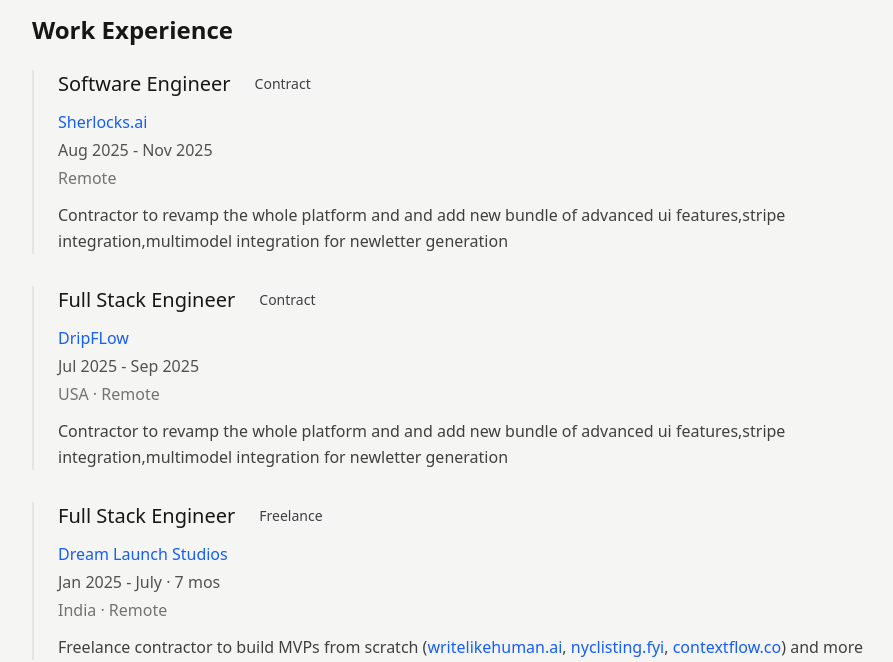
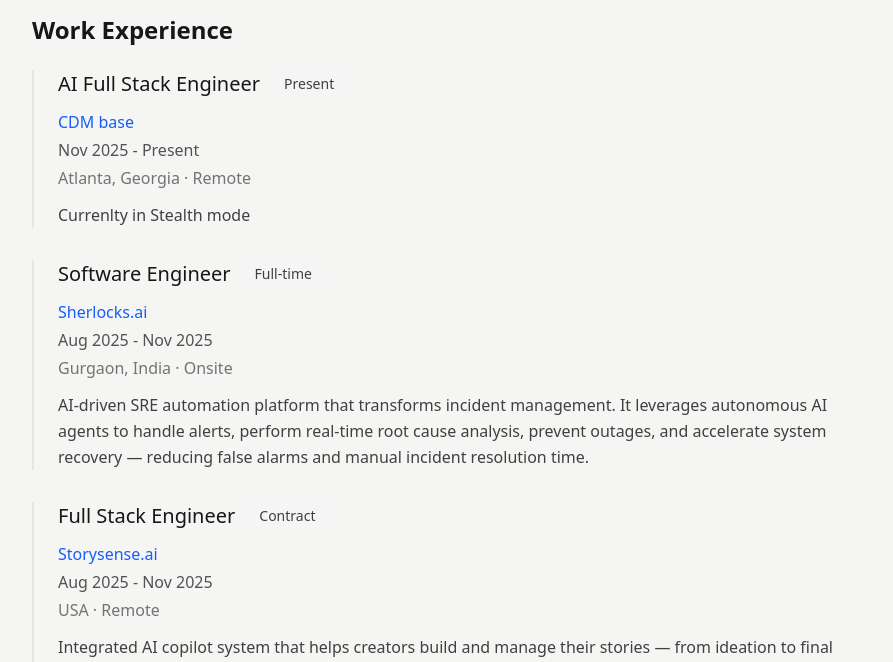
Before and after one commit to shl18/portfolio, a Next.js app: page / in a window 1280 px wide. Shown: the part 290-952 px from the top of the page, without its empty margins (184-1077 px from the left). Built offline with nearby package versions, Linux system fonts and the light colour scheme.

Commit message:
add:job details

```diff
--- a/app/page.tsx
+++ b/app/page.tsx
@@ -6,14 +6,32 @@
 
 const Home = () => {
   const workExperience = [
-      {
+    {
+      title: "AI Full Stack Engineer",
+      company: "CDM base",
+      type: "Present",
+      duration: "Nov 2025 - Present",
+      location: "Atlanta, Georgia · Remote",
+      description:
+        "Currenlty in Stealth mode",
+    },
+    {
       title: "Software Engineer",
       company: "Sherlocks.ai",
+      type: "Full-time",
+      duration: "Aug 2025 - Nov 2025",
+      location: "Gurgaon, India · Onsite",
+      description:
+        "AI-driven SRE automation platform that transforms incident management. It leverages autonomous AI agents to handle alerts, perform real-time root cause analysis, prevent outages, and accelerate system recovery — reducing false alarms and manual incident resolution time.",
+    },
+    {
+      title: "Full Stack Engineer",
+      company: "Storysense.ai",
       type: "Contract",
       duration: "Aug 2025 - Nov 2025",
-      location: "Remote",
+      location: "USA · Remote",
       description:
-        "Contractor to revamp the whole platform and and add new bundle of advanced ui features,stripe integration,multimodel integration for newletter generation",
+        "Integrated AI copilot system that helps creators build and manage their stories — from ideation to final editing. It leverages AI to automate repetitive tasks, enhance creative decision-making, and accelerate the editing process, allowing storytellers to focus on creativity and quality.",
     },
     {
       title: "Full Stack Engineer",
@@ -48,7 +66,7 @@
       type: "Internship",
       duration: "Oct 2022 - Dec 2022 · 3 mos",
       location: "Verna, India · On-site",
-      description: "First internship, not learned anything",
+      description: "First internship, learned a lot",
     },
   ];
 
```
